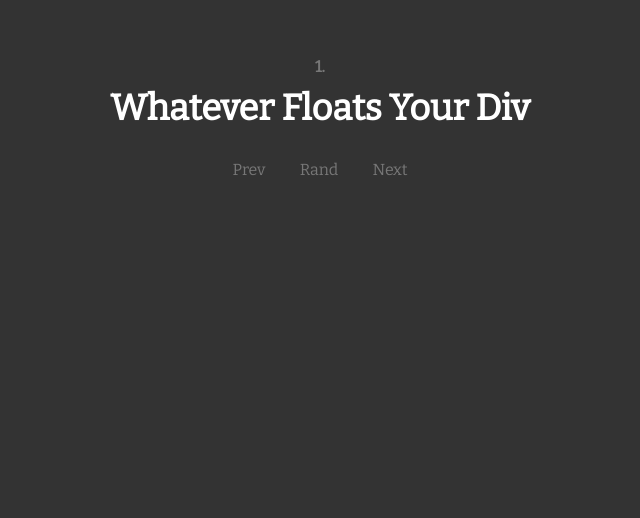
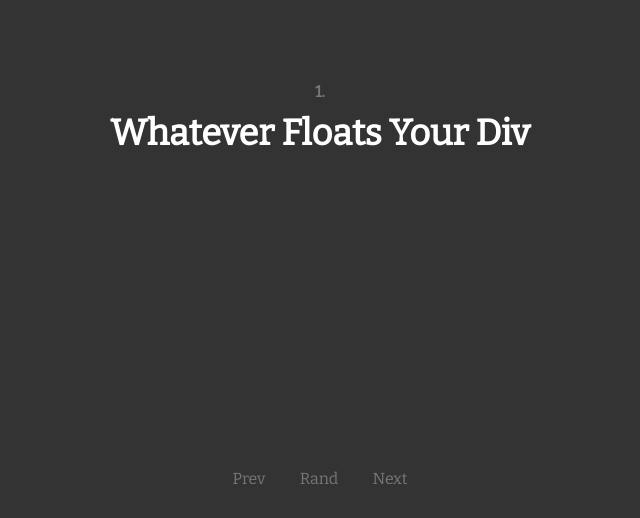
Before and after one commit to gecugamo/codepuns, a plain HTML site: page index.html in a window 1280 px wide. Shown: the part 282-800 px from the top of the page, without its empty margins (320-960 px from the left). Drawn offline with nearby package versions, Linux system fonts and the light colour scheme.

Commit message:
Move nav to fixed position

```diff
--- a/index.html
+++ b/index.html
@@ -14,12 +14,12 @@
           	<div class="container">
         		<h2 id="index"></h2>
         		<h1 id="pun"></h1>
-        		<nav class="nav" role="navigation">
-          			<a id="prev" class="nav__link" href="#">Prev</a>
-          			<a id="rand" class="nav__link" href="#">Rand</a>
-          			<a id="next" class="nav__link" href="#">Next</a>
-        		</nav>
           	</div>
+            <nav class="nav" role="navigation">
+                <a id="prev" class="nav__link" href="#">Prev</a>
+                <a id="rand" class="nav__link" href="#">Rand</a>
+                <a id="next" class="nav__link" href="#">Next</a>
+            </nav>
         </div>
         <script src="script.js"></script>
     </body>
--- a/style.css
+++ b/style.css
@@ -73,6 +73,12 @@ body,
 }
 
 .nav {
+    position: fixed;
+    right: 0;
+    bottom: 30px;
+    left: 0;
+    margin-right: auto;
+    margin-left: auto;
     width: 175px;
     display: -webkit-inline-box;
     display: -webkit-inline-flex;
@@ -82,7 +88,6 @@ body,
         -webkit-justify-content: space-between;
           -ms-flex-pack: justify;
               justify-content: space-between;
-    font-size: 1.6em;
 }
 
 .nav__link {
```
